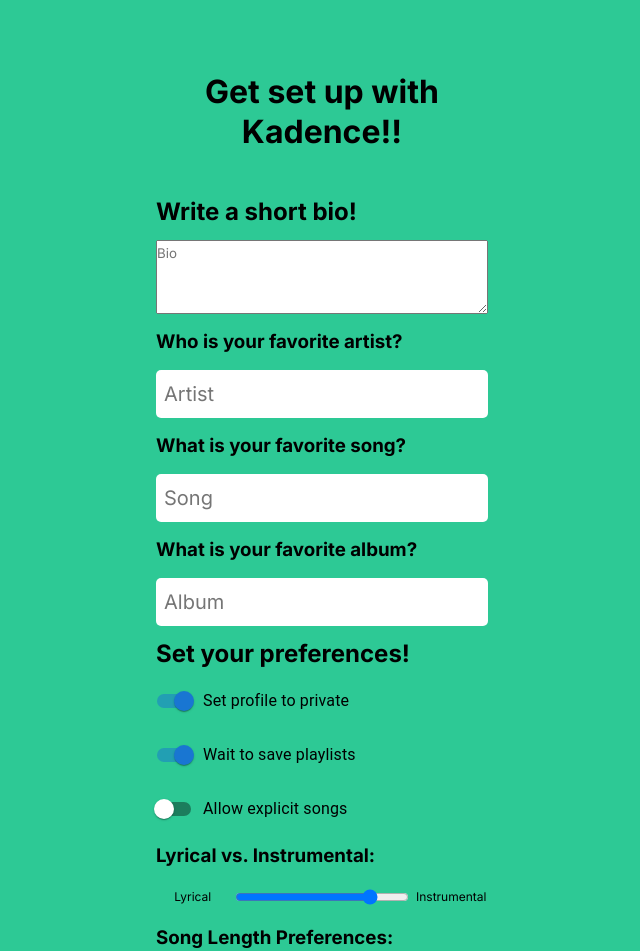
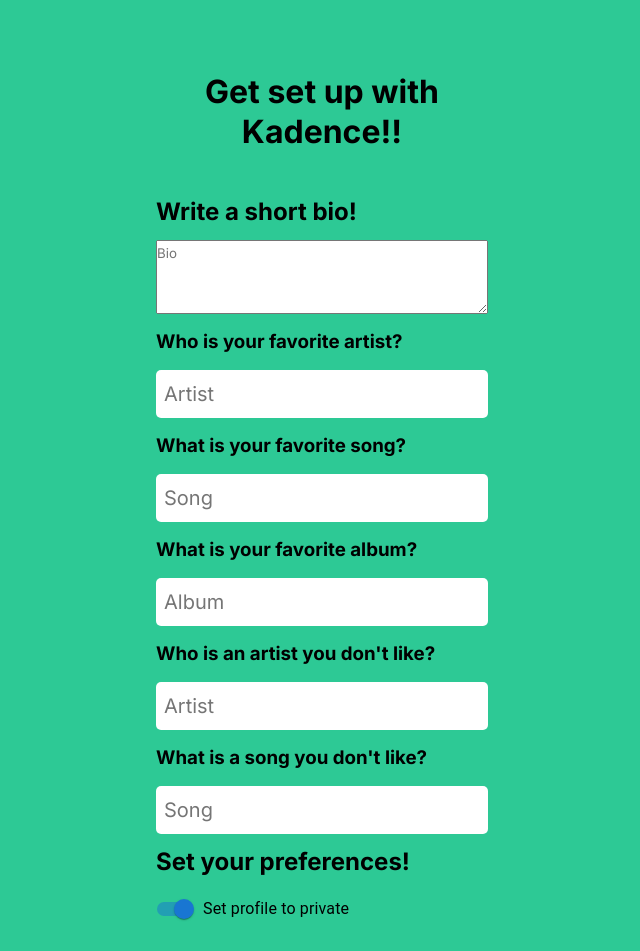
Before and after one commit to AverySchaefer/Kadence_New, a Next.js app in the folder kadence/: page /registerInfo in a window 1280 px wide. Shown: the top 951 px of the page, without its empty margins (318-958 px from the left). Built offline with nearby package versions, Linux system fonts and the light colour scheme.

Commit message:
update to display.js blacklist artist and song added to registration

```diff
--- a/kadence/pages/registerInfo.js
+++ b/kadence/pages/registerInfo.js
@@ -32,6 +32,10 @@ export default function Register() {
     const [maxPlaylistLength, setMaxPlaylistLength] = useState(60);
     const [faveGenres, setFaveGenres] = useState('Lo-fi');
     const [faveArtists, setFaveArtists] = useState([]);
+    const [dislikeArtist, setDislikeArtist] = useState('');
+    const [dislikeSong, setDislikeSong] = useState('');
+    const [blacklistedArtists, setBlacklistedArtists] = useState([]);
+    const [blacklistedSongs, setBlacklistedSongs] = useState([]);
 
     const [intervalShort, setIntervalShort] = useState(5);
     const [intervalLong, setIntervalLong] = useState(10);
@@ -45,6 +49,12 @@ export default function Register() {
     async function submitData() {
         setFaveArtists(
             faveArtists.push(favoriteArtist)
+        );
+        setBlacklistedArtists(
+            blacklistedArtists.push(dislikeArtist)
+        );
+        setBlacklistedSongs(
+            blacklistedSongs.push(dislikeSong)
         );
 
         try {
@@ -63,6 +73,8 @@ export default function Register() {
                 maxPlaylistLength,
                 faveGenres,
                 faveArtists,
+                blacklistedArtists,
+                blacklistedSongs,
             };
 
             const {data} = await NetworkAPI.post('/api/preferences/insert', musicPrefData);
@@ -149,6 +161,24 @@ export default function Register() {
                         placeholder="Album"
                         onChange={(e) => setFaveAlbum(e.target.value)}
                         value={favoriteAlbum}
+                        required
+                    />
+                    <h3>{"Who is an artist you don't like?"}</h3>
+                    <Textbox
+                        name="dislikeArtist"
+                        type="text"
+                        placeholder="Artist"
+                        onChange={(e) => setDislikeArtist(e.target.value)}
+                        value={dislikeArtist}
+                        required
+                    />
+                    <h3>{"What is a song you don't like?"}</h3>
+                    <Textbox
+                        name="dislikeSong"
+                        type="text"
+                        placeholder="Song"
+                        onChange={(e) => setDislikeSong(e.target.value)}
+                        value={dislikeSong}
                         required
                     />
                     <h2>Set your preferences!</h2>
--- a/kadence/pages/spotify/display.js
+++ b/kadence/pages/spotify/display.js
@@ -38,7 +38,7 @@ export default function Display() {
                 </Head>
                 <main className={[inter.className, styles.main].join(' ')}>
                     <div className={styles.header}>
-                        <h1></h1>
+                        <h1>Kadence</h1>
                     </div>
                     <Image
                         className={styles.platformImage}
@@ -74,6 +74,9 @@ export default function Display() {
                 <link rel="icon" href="/favicon.ico" />
             </Head>
             <main className={[inter.className, styles.main].join(' ')}>
+                <div className={styles.header}>
+                    <h1>Kadence</h1>
+                </div>
                 <Image
                     className={styles.platformImage}
                     src="/Spotify.jpg"
@@ -84,6 +87,7 @@ export default function Display() {
                 />
                 <Button variant="contained" size="large" onClick={() => signIn()}>Sign In!</Button>
             </main>
+            <BottomNav name="Spotify" />
         </>
     );
 }
```
